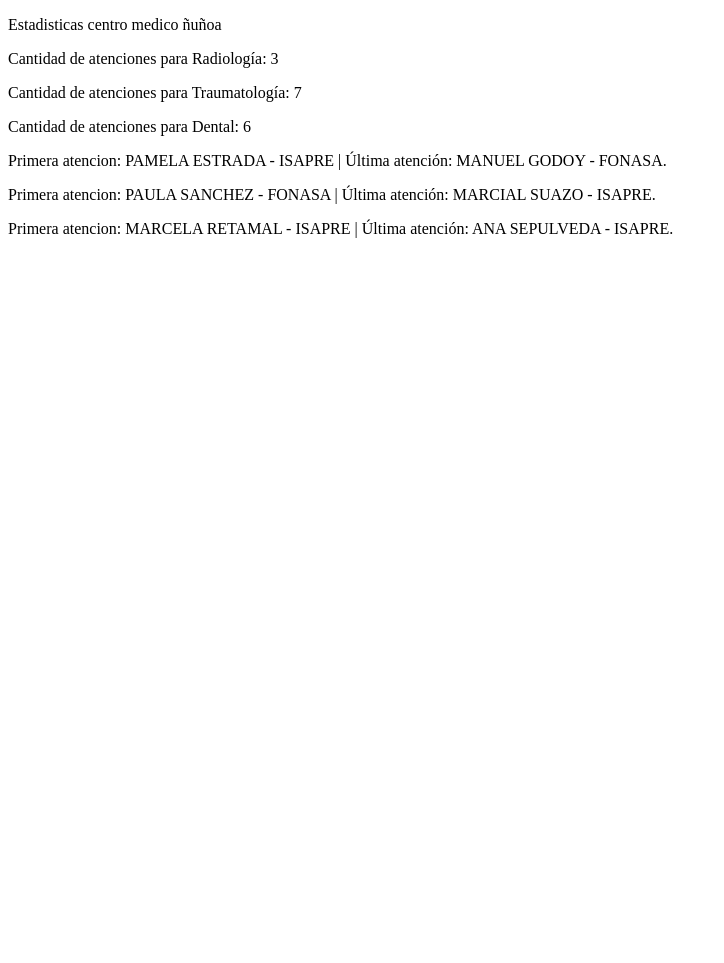
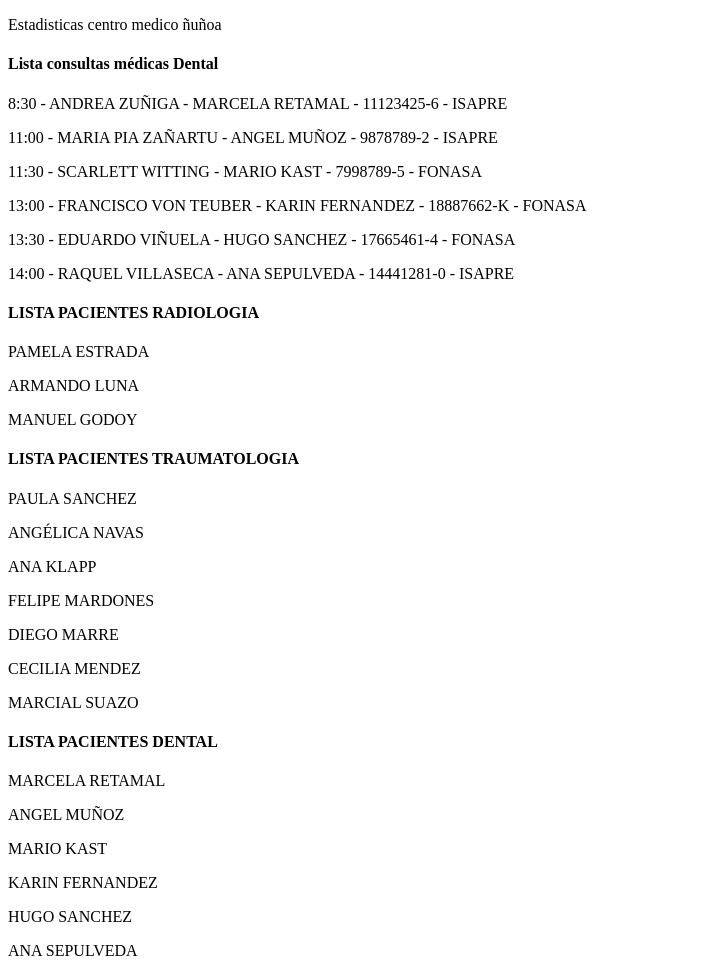
Before and after one commit to krakerbrain/Metodos-y-arrays-Desafio, a plain HTML site: page Apoyo Desafío 2.html in a window 1280 px wide. Shown: the top 963 px of the page, without its empty margins (0-724 px from the left). Before the commit the page ends 800 px from the top, so only its background shows below. Drawn offline with Linux system fonts and the light colour scheme.

Commit message:
Para ultima revision. Desafio terminado. Segundo Commit

```diff
--- a/Apoyo Desafío 2.html
+++ b/Apoyo Desafío 2.html
@@ -64,7 +64,42 @@ radiologia.pop()
 
 console.log (radiologia)
 
+// 3. Imprimir en la página HTML, mediante document.write y/o la funciones que estime
+// conveniente, la lista de consultas médicas de Dental. Sin embargo, debe hacerlo
+// separando por un guión cada dato desplegado y cada fila de información debe estar
+// separada por un párrafo.
+// Ejemplo:
+// 8:30 - ANDREA ZUÑIGA - MARCELA RETAMAL - 11123425-6 - ISAPRE
+// 11:00 - MARIA PIA ZAÑARTU - ANGEL MUÑOZ - 9878789-2 - ISAPRE...
 
+var datos = dental.reduce(function(acumulador, pacientes){
+return acumulador + '<p>' + pacientes.hora +  ' - ' + pacientes.especialista +  ' - ' + pacientes.paciente +  ' - ' + pacientes.rut +   ' - ' + pacientes.prevision + '</p>';
+}, '');
+document.write(`<h4>Lista consultas médicas Dental</h4>`)
+document.write(datos);
+
+// 4. Imprimir un listado total de todos los pacientes que se atendieron en el centro
+// médico. Para esto, deberá unir todos los nombres de pacientes e imprimir uno por
+// cada párrafo.
+// Ejemplo:
+// FRANCISCA ROJAS
+// PAMELA ESTRADA
+// ARMANDO LUNA…
+
+document.write(`<h4>LISTA PACIENTES RADIOLOGIA</h4>`)
+radiologia.forEach(function(nombresRadiologia) {
+document.write(`<p>${nombresRadiologia.paciente}</p>`);
+});
+
+document.write(`<h4>LISTA PACIENTES TRAUMATOLOGIA</h4>`)
+traumatologia.forEach(function(nombresTraumatologia) {
+    document.write(`<p>${nombresTraumatologia.paciente}</p>`);
+});
+
+document.write(`<h4>LISTA PACIENTES DENTAL</h4>`)
+dental.forEach(function(nombresDental) {
+    document.write(`<p>${nombresDental.paciente}</p>`);
+});
 //Agregar código para el desafio 2 aquí
 
 document.write(`<p>Cantidad de atenciones para Radiología: ${radiologia.length}</p>`);
```
